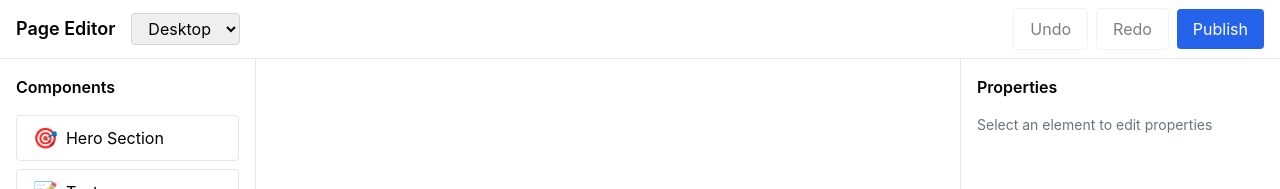
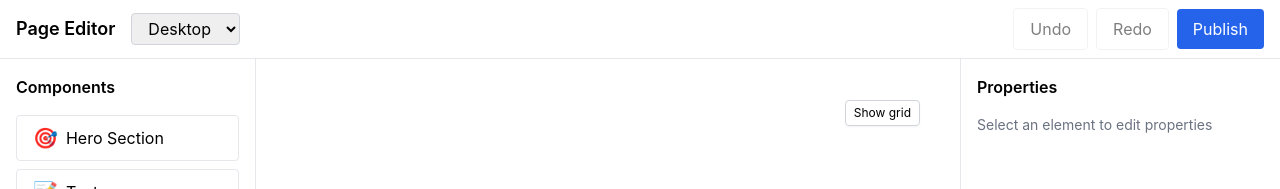
Before and after one commit to artuc2025/new-site-builder, a Nuxt app in the folder apps/editor/: page /editor in a window 1280 px wide. Shown: the top 189 px of the page. Built offline with nearby package versions, Linux system fonts and the light colour scheme.

Commit message:
Implement toggleable grid overlay in CanvasComponent for enhanced visual aids. Update README and documentation to reflect the addition of the grid feature and future enhancement plans.

```diff
--- a/apps/editor/components/CanvasComponent.vue
+++ b/apps/editor/components/CanvasComponent.vue
@@ -20,6 +20,8 @@ const marqueeRect = ref<{ x: number; y: number; width: number; height: number; v
   height: 0,
   visible: false
 })
+
+const showGrid = ref(false)
 
 const componentMap = {
   Hero,
@@ -312,6 +314,26 @@ function onKeyUp(e: KeyboardEvent) {
 
 <template>
   <div ref="canvasRoot" class="relative" style="min-height: 600px;" tabindex="0" @keydown="onKeyDown" @keyup="onKeyUp" @pointerdown="onPointerDown" @pointermove="onPointerMove" @pointerup="onPointerUp" @pointercancel="onPointerUp">
+    <!-- Grid overlay (non-interactive) -->
+    <div
+      v-if="showGrid"
+      class="absolute inset-0 pointer-events-none"
+      :style="{
+        backgroundImage: 'linear-gradient(to right, rgba(0,0,0,0.06) 1px, transparent 1px), linear-gradient(to bottom, rgba(0,0,0,0.06) 1px, transparent 1px)',
+        backgroundSize: '8px 8px'
+      }"
+    />
+
+    <!-- Toolbar -->
+    <div class="absolute top-2 right-2 z-[10000]">
+      <button
+        class="px-2 py-1 text-xs bg-white/80 border border-gray-300 rounded shadow-sm hover:bg-white"
+        @pointerdown.stop
+        @click.stop="showGrid = !showGrid"
+      >
+        {{ showGrid ? 'Hide grid' : 'Show grid' }}
+      </button>
+    </div>
     <div
       v-for="block in tree.body"
       :key="block.id"
```
Also changed, not shown: 3 other files (tests, documents, lock files or other folders).
